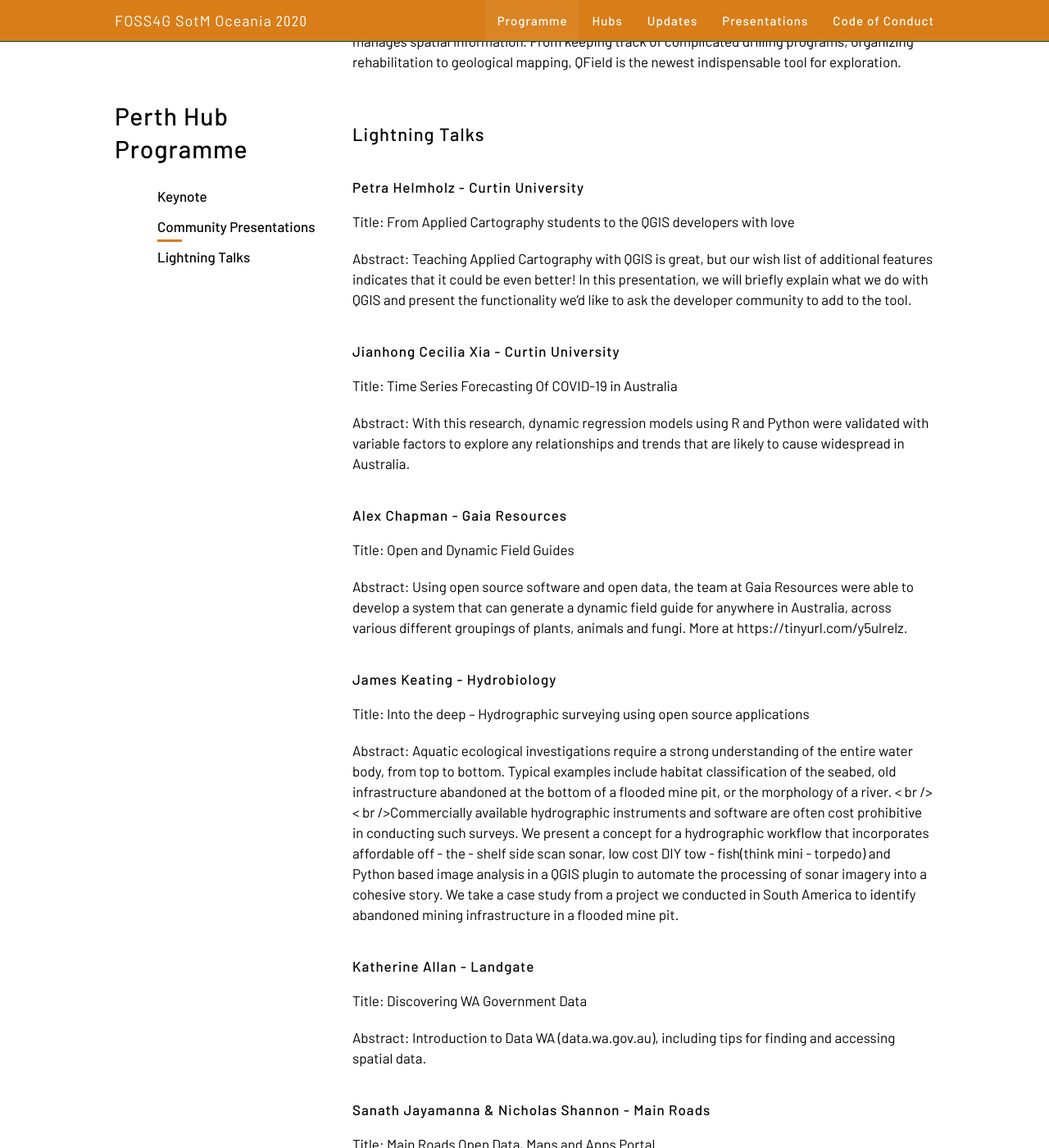
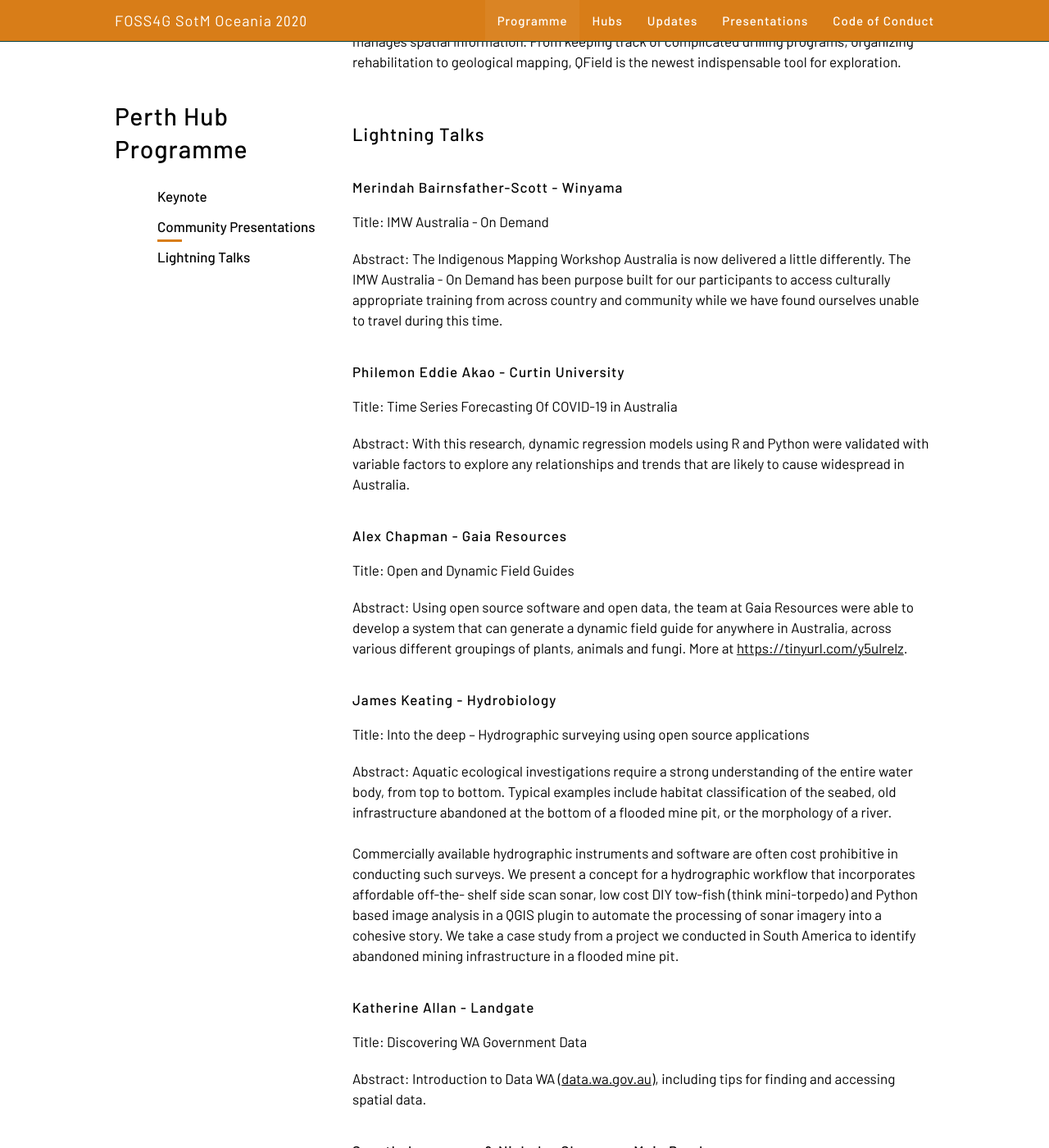
Before and after one commit to osgeo-oceania/foss4g-sotm-oceania-2020, a Jekyll site: the page built from hubs/perth/programme.html, in a window 1280 px wide and 1400 px high, scrolled down 3268 px. Shown: the whole window at 82% size. Built offline with Jekyll 4.4.1, drawn with Linux system fonts in a browser that asks for light colours; some of the changed text lies outside the part shown.

Commit message:
schedule tidy ups

```diff
--- a/hubs/perth/programme.html
+++ b/hubs/perth/programme.html
@@ -181,25 +181,23 @@
 <h2 id="lightning-talks">Lightning Talks</h2>
 
 <div class="speaker_bio">
-    <h4 id="petra-helmholz-lightning-talk">Petra Helmholz - Curtin University</h4>
+    <h4 id="merindah-bairnsfather-scott-lightning-talk">Merindah Bairnsfather-Scott - Winyama</h4>
 
-    <p><b>Title:</b> From Applied Cartography students to the QGIS developers with love</p>
+    <p><b>Title:</b> IMW Australia - On Demand</p>
 
-    <p><b>Abstract:</b> Teaching Applied Cartography with QGIS is great, but our wish list of additional features
-        indicates that it could be even better! In this presentation, we will briefly explain what we do with QGIS and
-        present the functionality we’d like to ask the developer community to add to the tool.</p>
+    <p><b>Abstract:</b> The Indigenous Mapping Workshop Australia is now delivered a little differently. The IMW
+        Australia - On Demand has been purpose built for our participants to access culturally appropriate training from
+        across country and community while we have found ourselves unable to travel during this time.</p>
 </div>
 
-
 <div class="speaker_bio">
-    <h4 id="jianhong-cecilia-xia-lightning-talk">Jianhong Cecilia Xia - Curtin University</h4>
+    <h4 id="jianhong-cecilia-xia-lightning-talk">Philemon Eddie Akao - Curtin University</h4>
 
     <p><b>Title:</b> Time Series Forecasting Of COVID-19 in Australia</p>
 
     <p><b>Abstract:</b> With this research, dynamic regression models using R and Python were validated with variable
         factors to explore any relationships and trends that are likely to cause widespread in Australia.</p>
 </div>
-
 
 <div class="speaker_bio">
     <h4 id="alex-chapman-lightning-talk">Alex Chapman - Gaia Resources</h4>
@@ -208,9 +206,8 @@
 
     <p><b>Abstract:</b> Using open source software and open data, the team at Gaia Resources were able to develop a
         system that can generate a dynamic field guide for anywhere in Australia, across various different groupings of
-        plants, animals and fungi. More at https://tinyurl.com/y5ulrelz.</p>
+        plants, animals and fungi. More at <a href="https://tinyurl.com/y5ulrelz" target="_blank">https://tinyurl.com/y5ulrelz</a>.</p>
 </div>
-
 
 <div class="speaker_bio">
     <h4 id="james-keating-lightning-talk">James Keating - Hydrobiology</h4>
@@ -220,25 +217,23 @@
     <p><b>Abstract:</b> Aquatic ecological investigations require a strong understanding of the entire water body, from
         top to bottom. Typical examples include habitat classification of the seabed, old infrastructure abandoned at
         the bottom of a flooded mine pit, or the morphology of a river.
-        < br />
-        < br />Commercially available hydrographic instruments and software are often cost prohibitive in conducting
-        such surveys. We present a concept for a hydrographic workflow that incorporates affordable off - the -
-        shelf side scan sonar, low cost DIY tow - fish(think mini - torpedo) and Python based image analysis in
+        <br/>
+        <br/>Commercially available hydrographic instruments and software are often cost prohibitive in conducting
+        such surveys. We present a concept for a hydrographic workflow that incorporates affordable off-the-
+        shelf side scan sonar, low cost DIY tow-fish (think mini-torpedo) and Python based image analysis in
         a QGIS plugin to automate the processing of sonar imagery into a cohesive story. We take a case study
         from a project we conducted in South America to identify abandoned mining infrastructure in a flooded
         mine pit.</p>
 </div>
-
 
 <div class="speaker_bio">
     <h4 id="katherine-allan-lightning-talk">Katherine Allan - Landgate</h4>
 
     <p><b>Title:</b> Discovering WA Government Data</p>
 
-    <p><b>Abstract:</b> Introduction to Data WA (data.wa.gov.au), including tips for finding and accessing spatial data.
+    <p><b>Abstract:</b> Introduction to Data WA (<a href="https://data.wa.gov.au" target="_blank">data.wa.gov.au</a>), including tips for finding and accessing spatial data.
     </p>
 </div>
-
 
 <div class="speaker_bio">
     <h4 id="sanath-jayamanna-&-nicholas-shannon-lightning-talk">Sanath Jayamanna & Nicholas Shannon - Main Roads</h4>
@@ -250,17 +245,15 @@
         related products and services for the broader Western Australian community.</p>
 </div>
 
-
 <div class="speaker_bio">
     <h4 id="joseph-harris-lightning-talk">Joseph Harris - Telethon Kids Institute</h4>
 
     <p><b>Title:</b> Using open geospatial data and technology to support malaria risk modelling</p>
 
     <p><b>Abstract:</b> In this presentation we will describe how we use open geospatial data and technology at the
-        Malaria Atlas Project (https://malariaatlas.org/) to support the generation of highly detailed maps of malaria
+        Malaria Atlas Project (<a href="https://malariaatlas.org/" target="_blank">https://malariaatlas.org/</a>) to support the generation of highly detailed maps of malaria
         risk at global scale.</p>
 </div>
-
 
 <div class="speaker_bio">
     <h4 id="john-bryant-lightning-talk">John Bryant - Mammoth Geospatial</h4>
@@ -268,12 +261,10 @@
     <p><b>Title:</b> OpenStreetMap Data Pacific</p>
 
     <p><b>Abstract:</b> OpenStreetMap Data Pacific is a new resource, bundling OSM data into user - friendly QGIS
-        projects for 21 Pacific Island countries.
-        < br />
-        < br />We're aiming to help Pacific GIS users become more familiar with OpenStreetMap data, and perhaps
+        projects for 21 Pacific Island countries.<br/><br/>
+        We're aiming to help Pacific GIS users become more familiar with OpenStreetMap data, and perhaps
         become interested in participating in the OSM project.</p>
 </div>
-
 
 <div class="speaker_bio">
     <h4 id="bryan-boruff-lightning-talk">Bryan Boruff - The University of Western Australia</h4>
@@ -285,7 +276,6 @@
         Results show a loss of up to 18% in areas zoned for higher density.</p>
 </div>
 
-
 <div class="speaker_bio">
     <h4 id="rocio-peyronnet-lightning-talk">Rocio Peyronnet - The University of Western Australia</h4>
 
@@ -295,7 +285,6 @@
         sensing data, with ancillary datasets, in a machine learning framework to model flooding in Fiji’s tropical
         cyclone season. This model provides an accurate, semi-automated tool for local flood mapping.</p>
 </div>
-
 
 <div class="speaker_bio">
     <h4 id="khan-mohammed-sazzadur-rahman-lightning-talk">Khan Mohammed Sazzadur Rahman - The University of Western
@@ -308,18 +297,6 @@
         source geospatial software (QGIS, UMEP-SOLWEIG).</p>
 </div>
 
-
-<div class="speaker_bio">
-    <h4 id="merindah-bairnsfather-scott-lightning-talk">Merindah Bairnsfather-Scott - Winyama</h4>
-
-    <p><b>Title:</b> IMW Australia - On Demand</p>
-
-    <p><b>Abstract:</b> The Indigenous Mapping Workshop Australia is now delivered a little differently. The IMW
-        Australia - On Demand has been purpose built for our participants to access culturally appropriate training from
-        across country and community while we have found ourselves unable to travel during this time.</p>
-</div>
-
-
 <div class="speaker_bio">
     <h4 id="sam-wilson-lightning-talk">Sam Wilson</h4>
 
@@ -327,6 +304,16 @@
 
     <p><b>Abstract:</b> How to get started with adding data to OpenStreetMap. To be followed on Saturday by a
         ground-truthing excursion in Perth and hands-on map editing.</p>
+</div>
+
+<div class="speaker_bio">
+    <h4 id="petra-helmholz-lightning-talk">Petra Helmholz - Curtin University</h4>
+
+    <p><b>Title:</b> From Applied Cartography students to the QGIS developers with love</p>
+
+    <p><b>Abstract:</b> Teaching Applied Cartography with QGIS is great, but our wish list of additional features
+        indicates that it could be even better! In this presentation, we will briefly explain what we do with QGIS and
+        present the functionality we’d like to ask the developer community to add to the tool.</p>
 </div>
 
 
```
Lines whose indentation alone changed are shown as unchanged.
